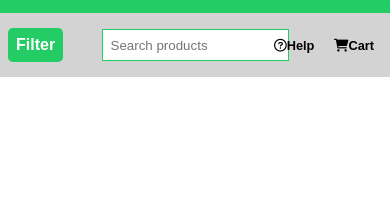
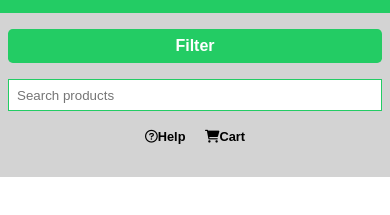
Before and after one commit to Karigi/EMIntelli-redo, a plain HTML site: page index.html in a window 390 px wide. Shown: the part 99-314 px from the top of the page. Drawn offline with Linux system fonts and the light colour scheme.

Commit message:
Third commit

```diff
--- a/index-assets/index.css
+++ b/index-assets/index.css
@@ -71,7 +71,7 @@ header {
     background-color: lightgrey;
     justify-content: center;
     align-items: center;
-    flex-wrap: wrap;
+    flex-wrap: wrap !important;
     position: relative;
 }
 
@@ -106,3 +106,19 @@ header {
     margin: 0 0.5rem;
     font-size: 0.8rem;
 }
+
+/* Responsive adjustments for smaller screens */
+@media (max-width: 768px) {
+    #filter,
+    .cart-help {
+        position: static; /* Removes absolute positioning */
+        flex: 1 1 100%; /* Allows wrapping and takes full width */
+        text-align: center; /* Centers the content */
+        margin-bottom: 1rem; /* Adds spacing */
+    }
+
+    #search-bar {
+        width: 100%; /* Makes search bar span full width */
+        margin-bottom: 1rem;
+    }
+}
```
